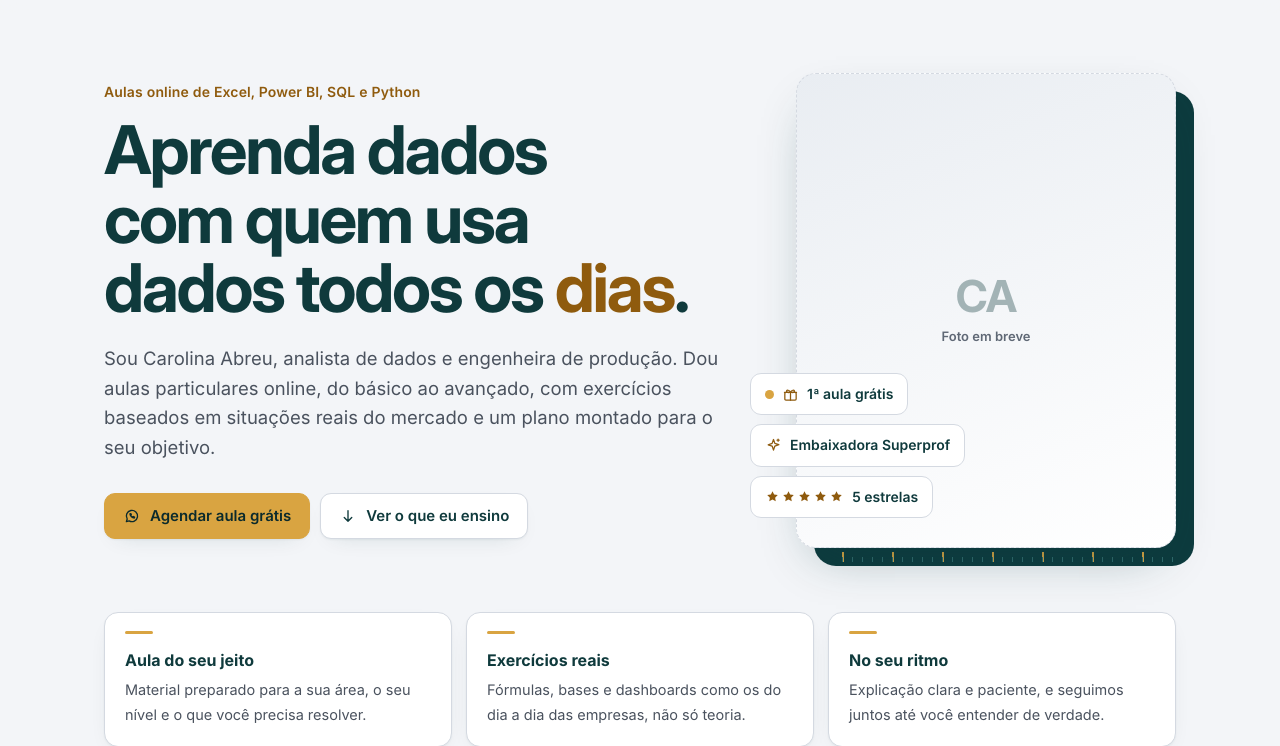
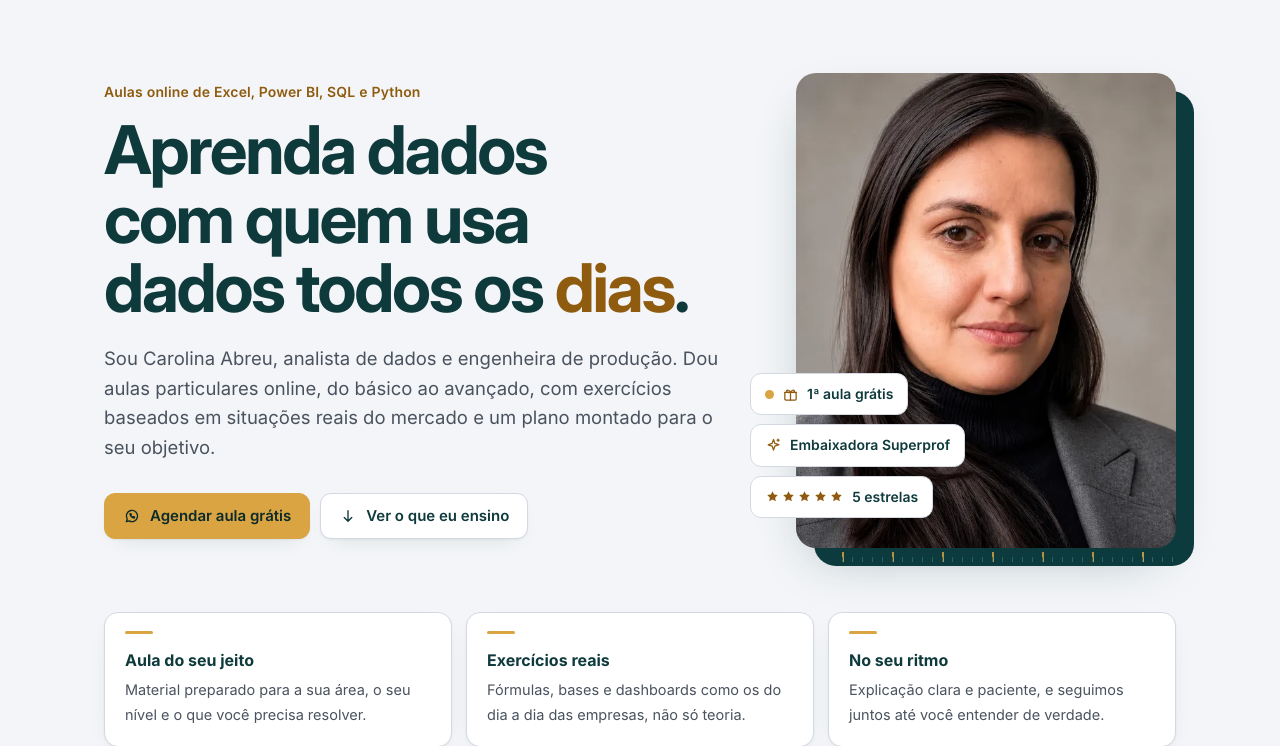
Before and after one commit to essonjroliveira/Portifolio, a plain HTML site: page carolina/index.html in a window 1280 px wide. Shown: the part 56-802 px from the top of the page. Drawn offline with Linux system fonts and the light colour scheme.

Commit message:
Carolina: foto de capa, foto do contato e certificado Google
Co-Authored-By: Claude Opus 5.5 <noreply@anthropic.com>
Claude-Session: https://claude.ai/code/session_01HGD8W8AC6o4L3Ftew2TEEF

```diff
--- a/carolina/assets/css/styles.css
+++ b/carolina/assets/css/styles.css
@@ -564,3 +564,4 @@ svg { width: 18px; height: 18px; flex: 0 0 auto; fill: none; stroke: currentColo
 .photo .photo-ph { position: relative; aspect-ratio: 4 / 5; border-radius: 20px; width: 100%; box-shadow: var(--shadow-lg); }
 .contact-photo .photo-ph { width: 156px; height: 156px; border-radius: 50%; }
 @media (max-width: 520px) { .contact-photo .photo-ph { width: 128px; height: 128px; } }
+.contact-loc { width: fit-content; max-width: 100%; margin-left: auto; margin-right: auto; text-align: left; }
--- a/carolina/assets/js/content.js
+++ b/carolina/assets/js/content.js
@@ -12,12 +12,12 @@ window.LINKS = {
   email: 'carolinaluiza.6@gmail.com',
 };
 
-/* Fotos: quando chegarem, coloque os arquivos em assets/img e preencha os nomes abaixo.
-   Enquanto estiverem vazios, a página mostra um espaço reservado no lugar de cada foto. */
+/* Fotos: cada uma tem versão .jpg e .webp em assets/img.
+   Deixe o nome vazio ('') para mostrar um espaço reservado no lugar da foto. */
 window.PHOTOS = {
-  hero: '',          // ex.: 'assets/img/carolina-capa.jpg'  (retrato vertical 4:5)
-  contact: '',       // ex.: 'assets/img/carolina-contato.jpg' (quadrada)
-  certificate: '',   // ex.: 'assets/img/certificado-google.jpg'
+  hero: 'carolina-capa',               // retrato 4:5, arquivos -600 e -900
+  contact: 'carolina-contato',         // quadrada, arquivos -320 e -640
+  certificate: 'certificado-google',   // certificado inteiro e -thumb
 };
 
 window.CONTENT = {
--- a/carolina/assets/js/main.js
+++ b/carolina/assets/js/main.js
@@ -38,10 +38,15 @@
   function ext(label) { return ' target="_blank" rel="noopener" aria-label="' + esc(label + ' ' + c.ui.newTab) + '"'; }
   function book(cls, label) { return '<a class="btn ' + (cls || '') + '" href="' + LINKS.whatsapp + '"' + ext(label + ', WhatsApp') + '>' + I.chat + esc(label) + '</a>'; }
 
-  // foto real quando houver; até lá, um espaço reservado com as iniciais
-  function photo(src, alt, cls) {
-    if (src) return '<img class="' + cls + '" src="' + esc(src) + '" alt="' + esc(alt) + '" decoding="async">';
-    return '<div class="' + cls + ' photo-ph" role="img" aria-label="' + esc(c.ui.photoSoon) + '"><span>CA</span><small>' + esc(c.ui.photoSoon) + '</small></div>';
+  // foto real quando houver (webp com jpg de reserva); até lá, um espaço reservado com as iniciais
+  var SIZES = { 'photo-img': [600, 900, '(max-width: 860px) 260px, 380px', 900, 1125], 'contact-img': [320, 640, null, 160, 160] };
+  function photo(name, alt, cls) {
+    if (!name) return '<div class="' + cls + ' photo-ph" role="img" aria-label="' + esc(c.ui.photoSoon) + '"><span>CA</span><small>' + esc(c.ui.photoSoon) + '</small></div>';
+    var z = SIZES[cls], b = 'assets/img/' + name + '-', lazy = cls === 'contact-img' ? ' loading="lazy"' : '';
+    var set = function (ext) { return z[2] ? b + z[0] + ext + ' ' + z[0] + 'w, ' + b + z[1] + ext + ' ' + z[1] + 'w' : b + z[0] + ext + ' 1x, ' + b + z[1] + ext + ' 2x'; };
+    var sizes = z[2] ? ' sizes="' + z[2] + '"' : '';
+    return '<picture><source type="image/webp" srcset="' + set('.webp') + '"' + sizes + '>' +
+      '<img class="' + cls + '" src="' + b + z[1] + '.jpg" srcset="' + set('.jpg') + '"' + sizes + ' width="' + z[3] + '" height="' + z[4] + '" alt="' + esc(alt) + '" decoding="async"' + lazy + '></picture>';
   }
 
   /* ---------- partes da página ---------- */
@@ -128,7 +133,8 @@
 
   function certificate(r) {
     var has = !!PHOTOS.certificate;
-    var thumb = has ? '<img src="' + esc(PHOTOS.certificate) + '" alt="' + esc(r.alt) + '" loading="lazy" decoding="async">'
+    var b = 'assets/img/' + PHOTOS.certificate;
+    var thumb = has ? '<picture><source type="image/webp" srcset="' + b + '-thumb.webp"><img src="' + b + '-thumb.jpg" width="480" height="345" alt="' + esc(r.alt) + '" loading="lazy" decoding="async"></picture>'
       : '<span class="cert-ph">' + I.spark + '<small>' + esc(r.soon) + '</small></span>';
     return '<div class="recognition card">' +
       '<div class="recog-text"><div class="recog-head"><b>' + esc(r.title) + '</b><span>' + esc(r.date) + '</span></div>' +
@@ -256,7 +262,7 @@
       var r = c.about.certificate;
       modal.innerHTML = '<button type="button" class="modal-close" aria-label="' + esc(c.ui.close) + '">' + I.close + '</button>' +
         '<h3 id="cert-title">' + esc(r.title) + '</h3><p class="modal-date">' + esc(r.date) + '</p>' +
-        '<img class="letter-img" src="' + esc(PHOTOS.certificate) + '" alt="' + esc(r.alt) + '">';
+        '<picture><source type="image/webp" srcset="assets/img/' + PHOTOS.certificate + '.webp"><img class="letter-img" src="assets/img/' + PHOTOS.certificate + '.jpg" width="1600" height="1151" alt="' + esc(r.alt) + '"></picture>';
       modal.querySelector('.modal-close').addEventListener('click', function () { modal.close(); });
       if (typeof modal.showModal === 'function') modal.showModal(); else modal.setAttribute('open', '');
       document.body.classList.add('modal-open');
```
Also changed, not shown: carolina/assets/img/carolina-capa-600.jpg (added), carolina/assets/img/carolina-capa-600.webp (added), carolina/assets/img/carolina-capa-900.jpg (added), carolina/assets/img/carolina-capa-900.webp (added), carolina/assets/img/carolina-contato-320.jpg (added), carolina/assets/img/carolina-contato-320.webp (added), carolina/assets/img/carolina-contato-640.jpg (added), carolina/assets/img/carolina-contato-640.webp (added), carolina/assets/img/certificado-google-thumb.jpg (added), carolina/assets/img/certificado-google-thumb.webp (added), carolina/assets/img/certificado-google.jpg (added), carolina/assets/img/certificado-google.webp (added).
